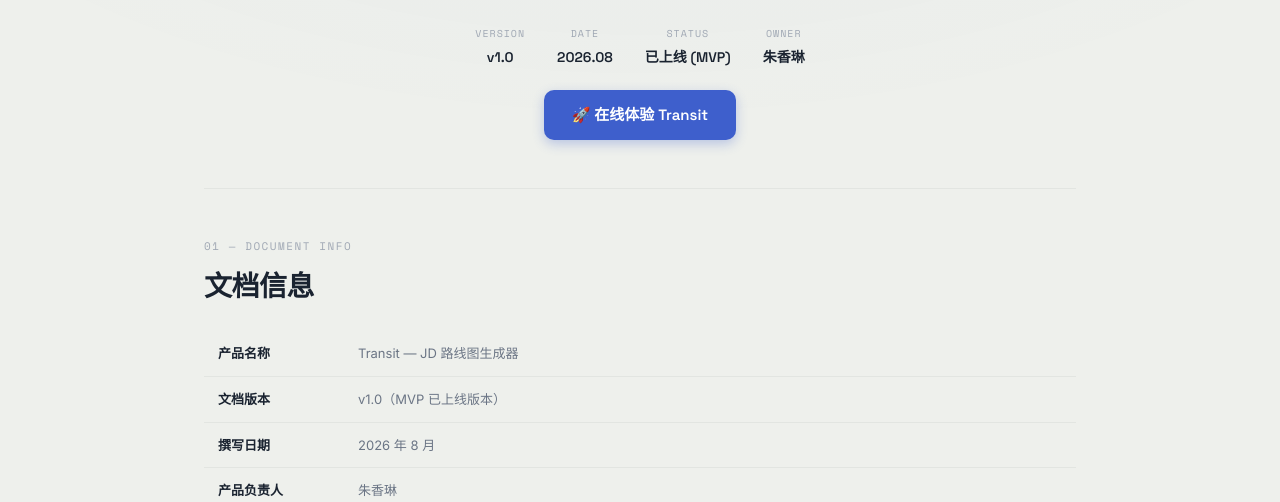
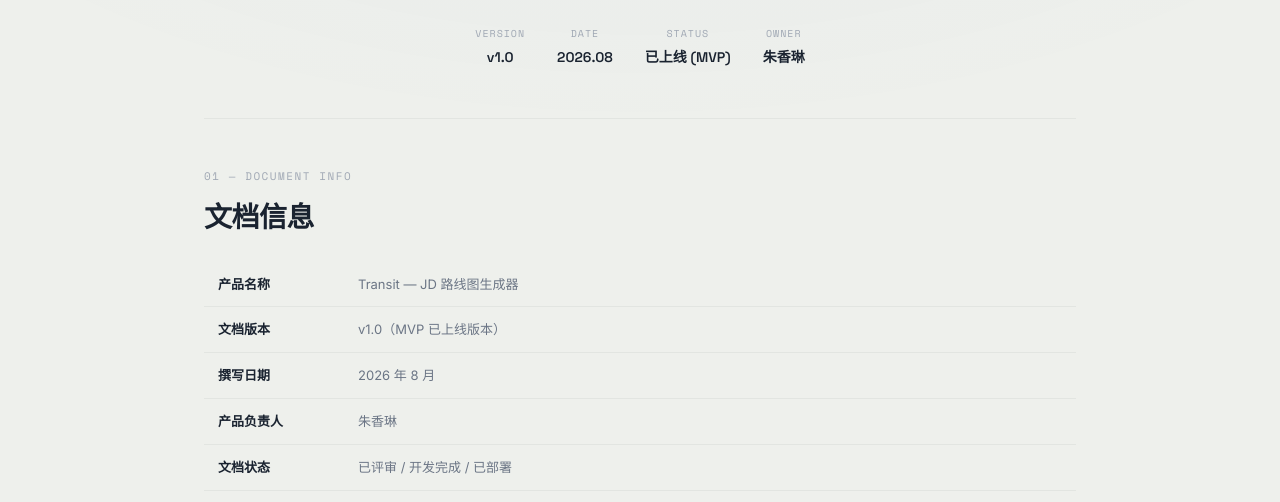
Before and after one commit to zhuxianglin1021-commits/ai-pm-portfolio, a website: page prd.html in a window 1280 px wide. Shown: the part 289-791 px from the top of the page. Drawn offline with nearby package versions, Linux system fonts and the light colour scheme.

Commit message:
ui: 移除在线体验按钮，保留线上地址链接

```diff
--- a/prd.html
+++ b/prd.html
@@ -426,9 +426,6 @@
           <div class="hero-meta-value">朱香琳</div>
         </div>
       </div>
-      <a href="https://ai-pm-portfolio-73sac3ub9-secret22.vercel.app" target="_blank" style="display: inline-flex; align-items: center; gap: 8px; margin-top: 20px; padding: 12px 28px; background: var(--l4); color: #fff; text-decoration: none; border-radius: 10px; font-family: var(--font-display); font-weight: 600; font-size: 15px; box-shadow: 0 4px 12px rgba(62,95,204,0.3); transition: transform 0.2s, box-shadow 0.2s;">
-        🚀 在线体验 Transit
-      </a>
     </div>
   </header>
 
```
